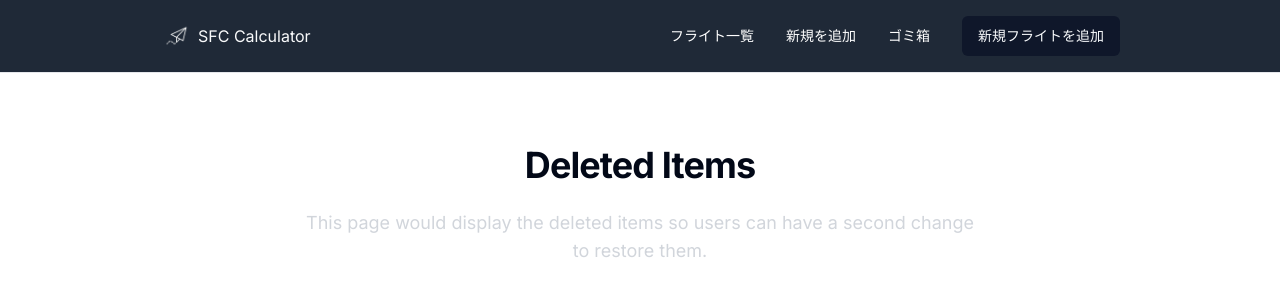
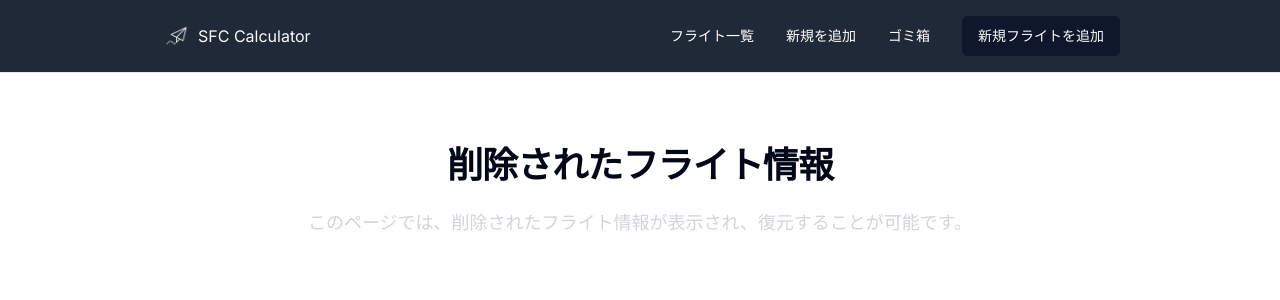
Before and after one commit to FrancineHuang/ana-sfc-calc-nextjs-ts, a Next.js app: page /bin in a window 1280 px wide. Shown: the top 300 px of the page. Built offline with nearby package versions, Linux system fonts and the light colour scheme.

Commit message:
add: replace the delete page in japanese

```diff
--- a/src/app/bin/page.tsx
+++ b/src/app/bin/page.tsx
@@ -5,10 +5,9 @@ function page() {
 		<div className="px-6 pt-10">
 			<div className="mx-auto max-w-2xl py-8">
 				<div className="text-center">
-					<h2 className="font-bold tracking-tight text-4xl">Deleted Items</h2>
+					<h2 className="font-bold tracking-tight text-4xl">削除されたフライト情報</h2>
 					<p className="mt-6 text-lg text-gray-300">
-						This page would display the deleted items so users can have a second
-						change to restore them.
+						このページでは、削除されたフライト情報が表示され、復元することが可能です。
 					</p>
 				</div>
 			</div>
```
